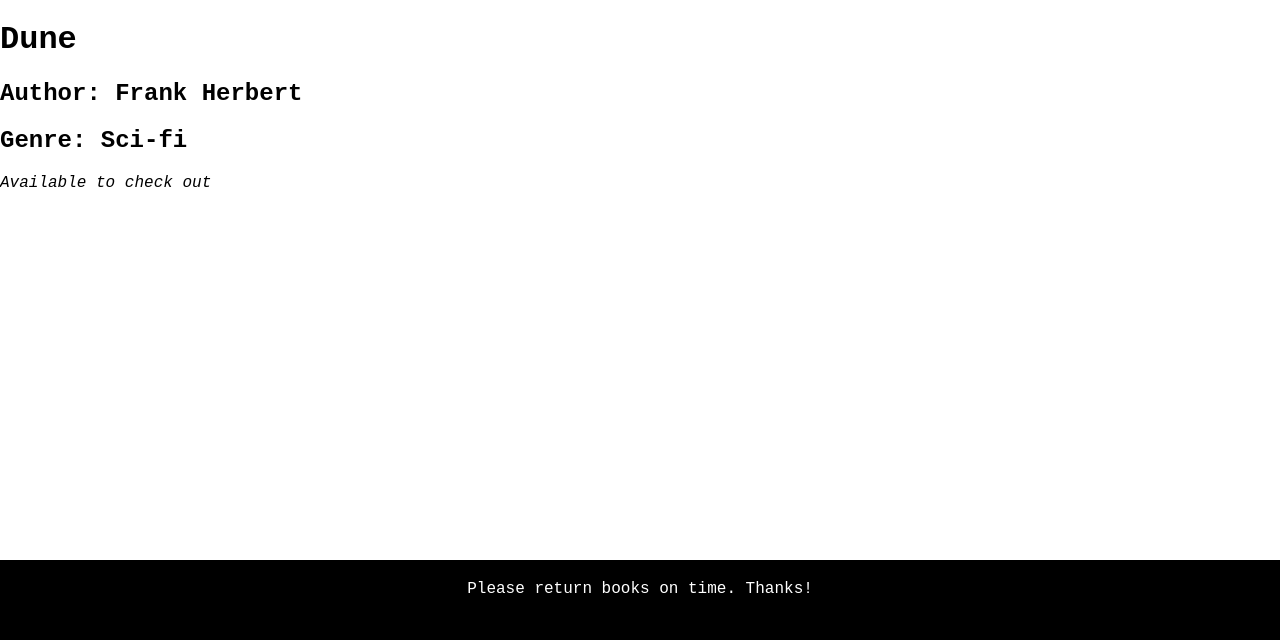
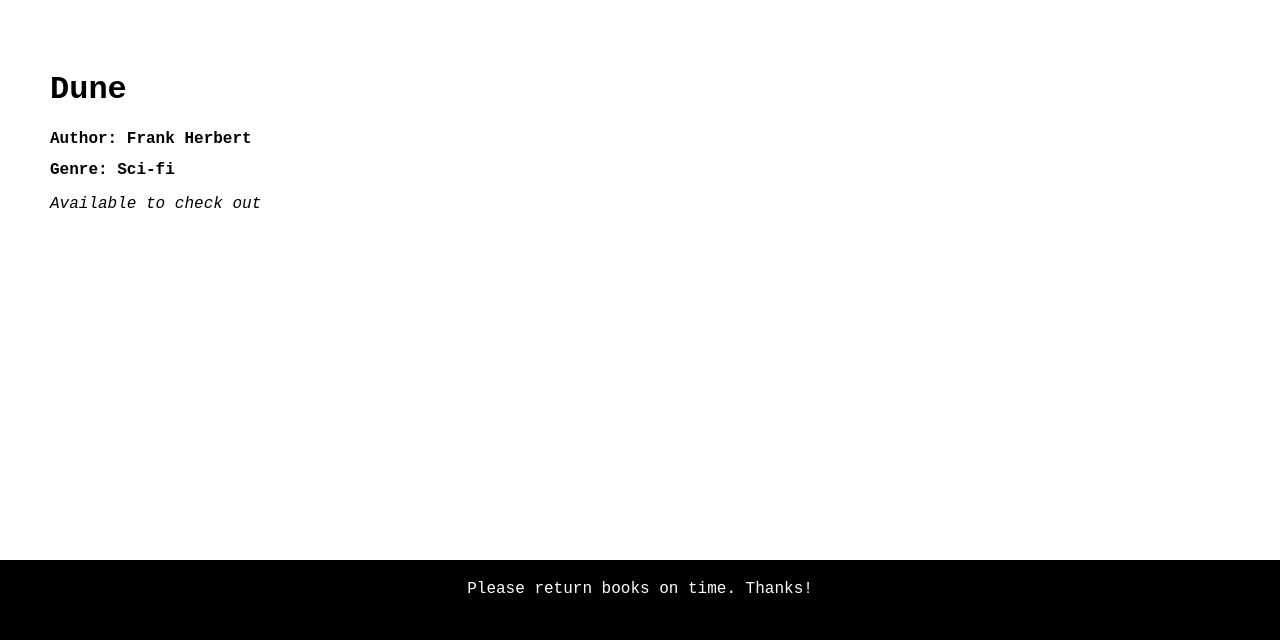
Before and after one commit to kirsty-m/w3d5_library_hw, a Flask app: page /books/1 in a window 1280 px wide. Shown: the part 160-800 px from the top of the page. Run offline with Flask 3, Linux system fonts and the light colour scheme.

Commit message:
mvp and extension complete

```diff
--- a/static/style.css
+++ b/static/style.css
@@ -31,6 +31,7 @@ header > nav > ul > a {
     justify-content: center;
     align-content: center;
 }
+
 
 #book-list {
     margin: 0px;
@@ -131,6 +132,14 @@ footer {
 
 }
 
+#book-details{
+    padding: 50px;
+}
+
+#book-details > h2{
+    font-size: medium;
+}
+
 #grid-container{
 
     display:grid;
```
